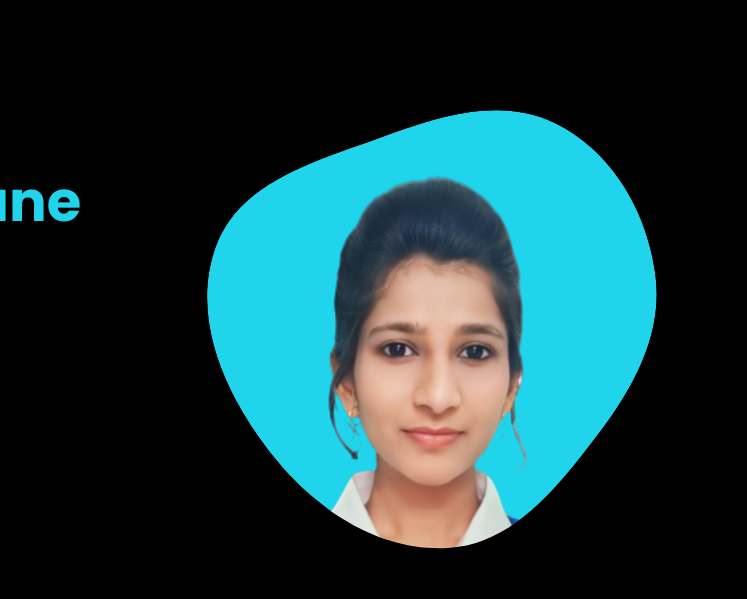
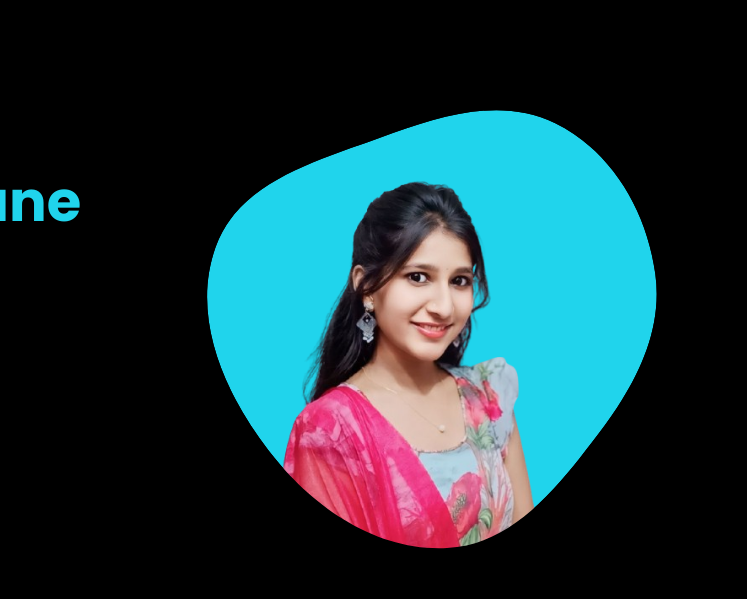
Before and after one commit to ashwiniS2499/ASPortfolio.com, a plain HTML site: page index.html in a window 1280 px wide. Shown: the part 109-708 px from the top of the page, 533-1280 px from the left. Drawn offline with nearby package versions, Linux system fonts and the light colour scheme.

Commit message:
Update index.html

```diff
--- a/index.html
+++ b/index.html
@@ -60,7 +60,7 @@
                         </mask>
                         <g mask="url(#mask0)">
                             <path d="M9.19024 145.964C34.0253 76.5814 114.865 54.7299 184.111 29.4823C245.804 6.98884 311.86 -14.9503 370.735 14.143C431.207 44.026 467.948 107.508 477.191 174.311C485.897 237.229 454.931 294.377 416.506 344.954C373.74 401.245 326.068 462.801 255.442 466.189C179.416 469.835 111.552 422.137 65.1576 361.805C17.4835 299.81 -17.1617 219.583 9.19024 145.964Z"/>
-                            <image class="home__blob-img" x="50" y="60" href="assets/img/photo2.png"/>
+                            <image class="home__blob-img" x="50" y="60" href="assets/img/photo1.png"/>
                         </g>
                     </svg>
                 </div>
```
